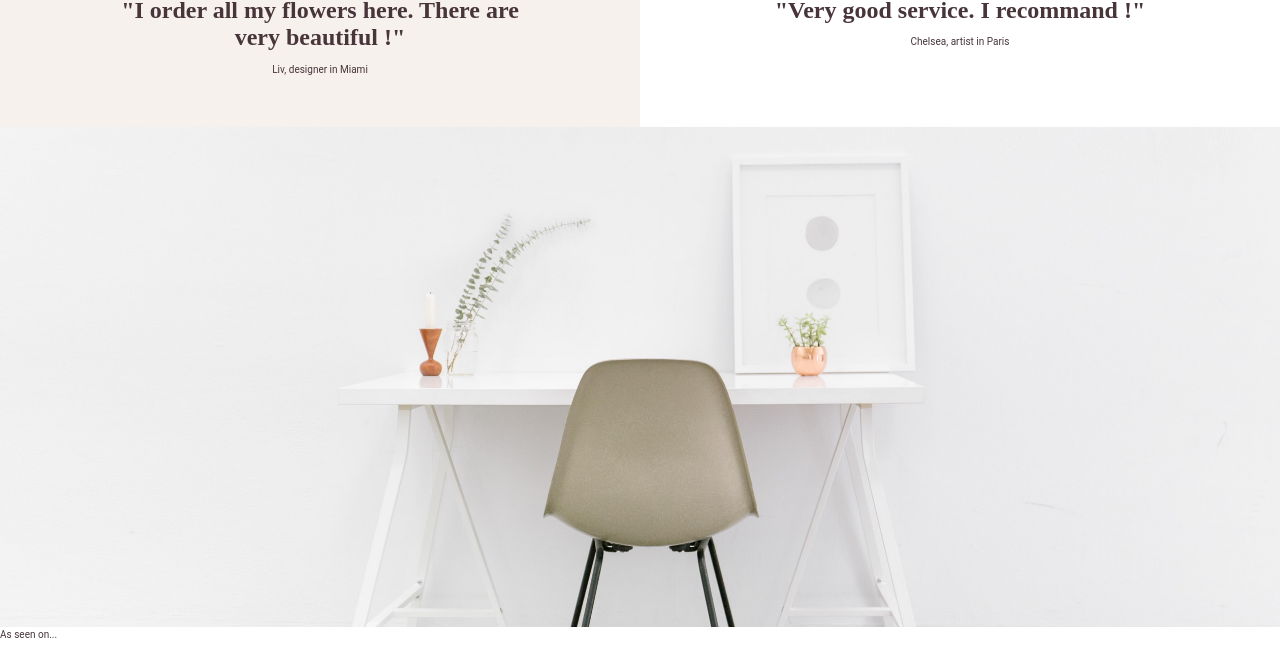
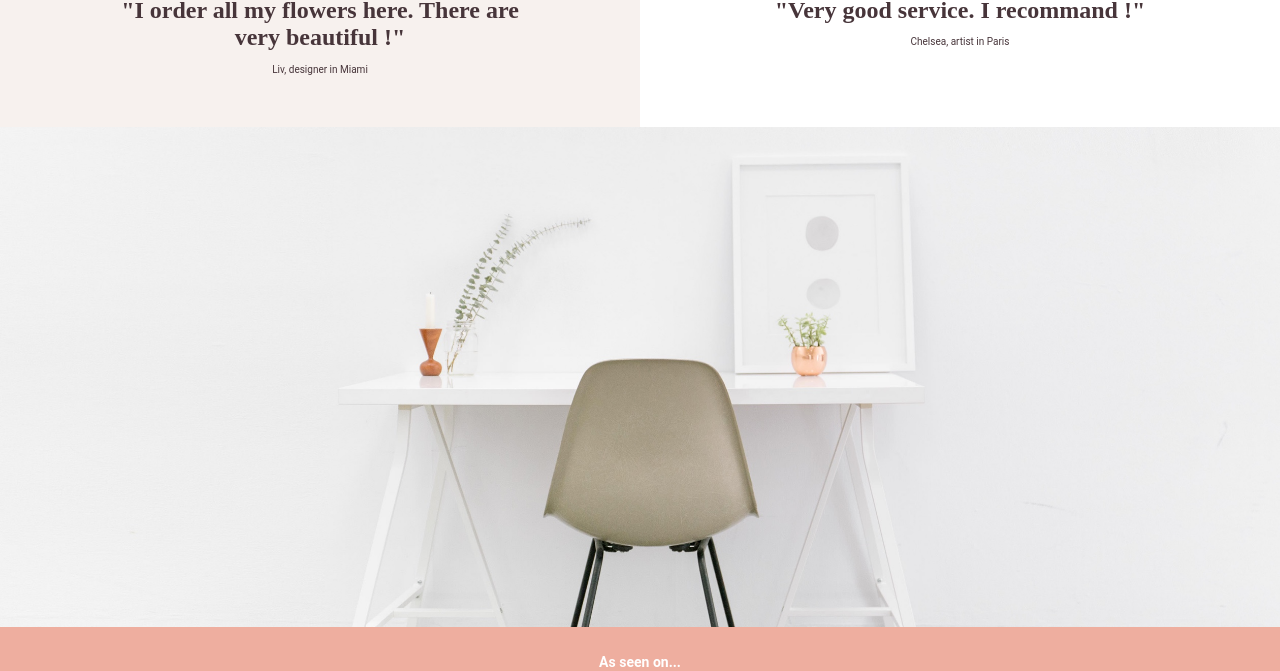
Before and after one commit to haroldao/Grids_Website_Training, a website: page index.html in a window 1280 px wide. Shown: the part 1415-2086 px from the top of the page. Drawn offline with Linux system fonts and the light colour scheme.

Commit message:
"As seen on" Section Done

```diff
--- a/index.html
+++ b/index.html
@@ -51,7 +51,7 @@
       </div>
     </section>
     <section class="hero chair"></section>
-    <section class="logo">
+    <section class="logos">
       <p>As seen on...</p>
       <img src="/assets/buzzfeed.svg" alt="" />
       <img src="/assets/forbes.svg" alt="" />
--- a/style.css
+++ b/style.css
@@ -8,6 +8,7 @@
 
 :root {
   --brown: #47353a;
+  --creme: #eeae9f;
 }
 
 html,
@@ -137,4 +138,20 @@ header nav a {
   background-image: url(/assets/full-bleed.jpg);
   background-position: center bottom;
   height: 500px;
+  padding: 0;
 }
+
+.logos {
+  background-color: var(--creme);
+  text-align: center;
+  color: white;
+  font-size: 1.4em;
+  font-weight: 700;
+  padding: 25px 0;
+}
+
+.logos img {
+  margin-top: 20px;
+  min-width: 10%;
+  margin-right: 15px;
+}
```
